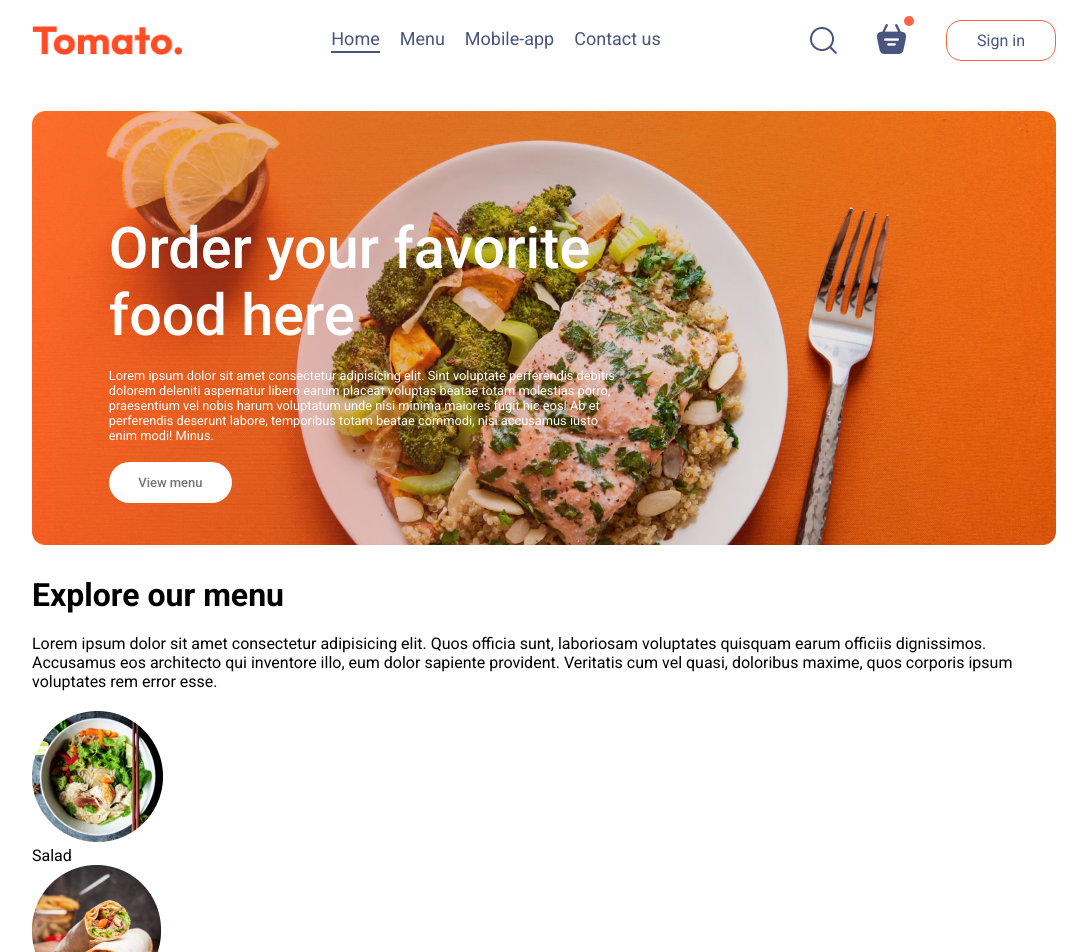
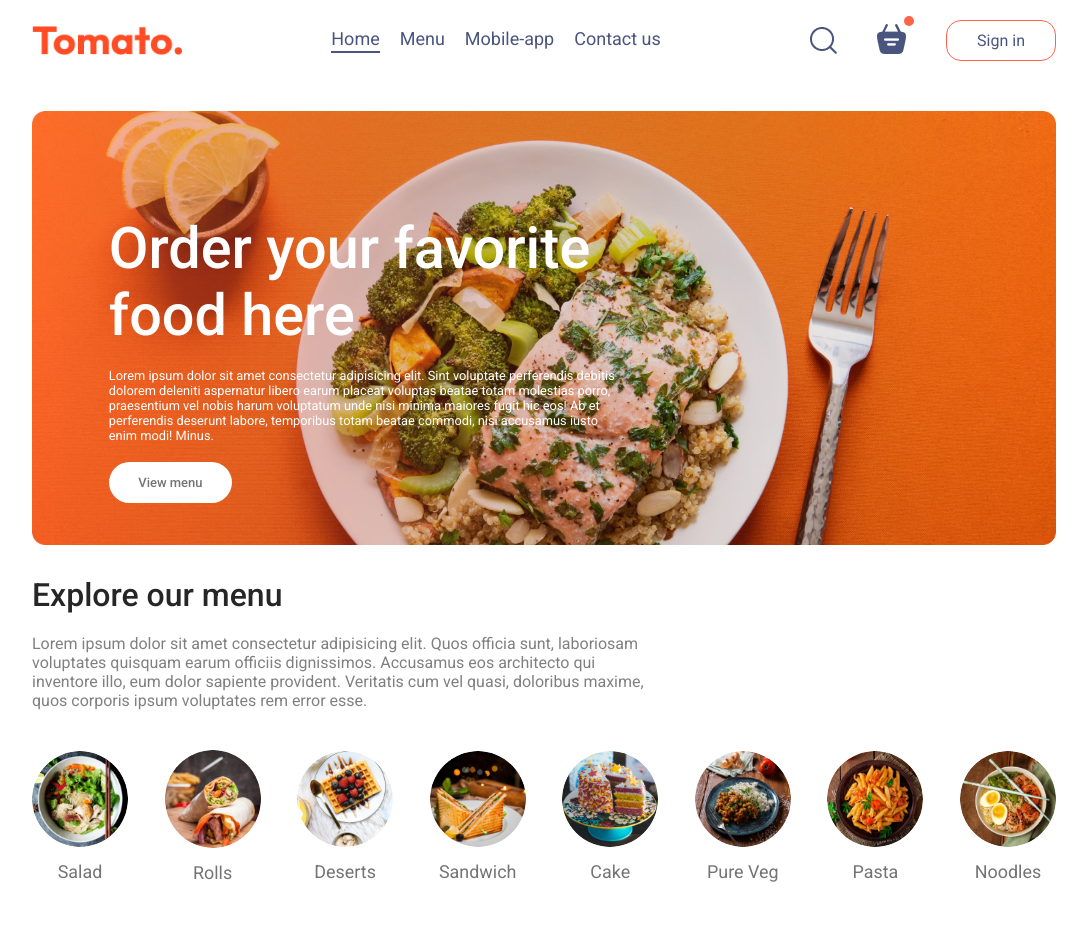
Before and after one commit to Emranhossainshuvo/food-puppy, a React (Vite) app: page / in a window 1280 px wide. Shown: the top 952 px of the page, without its empty margins (96-1183 px from the left). After the commit the page ends 903 px from the top, so only its background shows below. Built offline with nearby package versions, Linux system fonts and the light colour scheme.

Commit message:
added styles for explore menu section

```diff
--- a/src/Components/ExploreMenu/ExploreMenu.css
+++ b/src/Components/ExploreMenu/ExploreMenu.css
@@ -5,5 +5,40 @@
 }
 
 .explore-menu h1{
+    color: #262626;
+    font-weight: 500;
+}
 
+.explore-menu-text{
+    max-width: 60%;
+    color: #808080;
 }
+
+.explore-menu-list{
+    display: flex;
+    justify-content: space-between;
+    align-items: center;
+    gap: 30px;
+    text-align: center;
+    margin: 20px 0px;
+    overflow-x: scroll;
+}
+
+.explore-menu-list::-webkit-scrollbar{
+    display: none;
+}
+
+.explore-menu-list-item img{
+    width: 7.5vw;
+    min-width: 80px;
+    cursor: pointer;
+    border-radius: 50%;
+    transform: 0.2s;
+}
+
+.explore-menu-list-item p{
+    margin-top: 10px;
+    color: #747474;
+    font-size: max(1.4vw, 16px);
+    cursor: pointer;
+}
```
